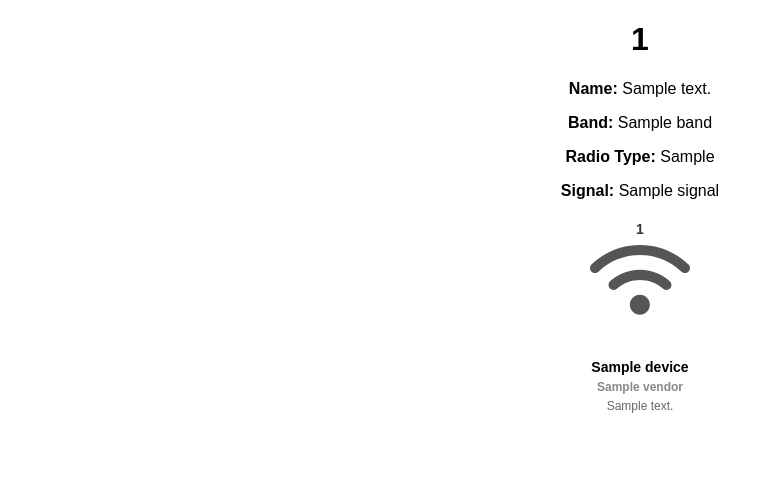
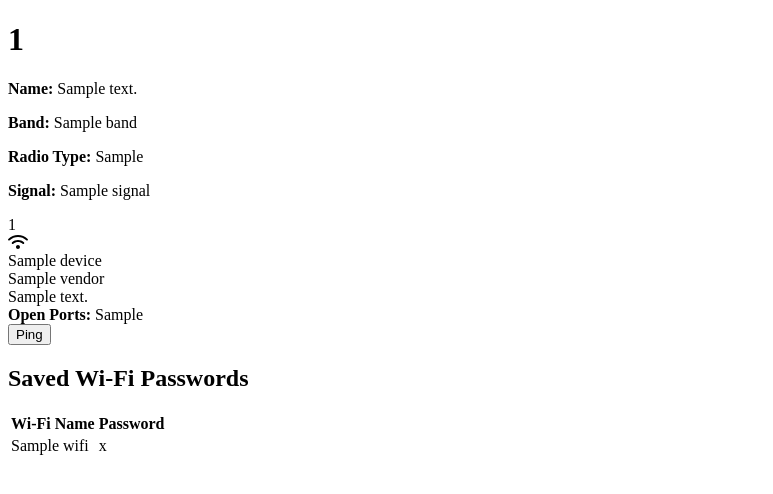
Before and after one commit to smarkitan/wifi, a Flask app: template templates/index.html in a window 1280 px wide. Shown: the top 494 px of the page, without its empty margins (0-773 px from the left). Run offline with Flask 3, Linux system fonts and the light colour scheme; the template is opened without the code that fills it: most values are stand-ins (such as "Sample title", 1, 10 or a date in 2020).

Commit message:
Update index.html

```diff
--- a/templates/index.html
+++ b/templates/index.html
@@ -5,58 +5,7 @@
     <meta name="viewport" content="width=device-width, initial-scale=1.0">
     <title>ARP Scan Results</title>
     <script src="https://cdnjs.cloudflare.com/ajax/libs/font-awesome/6.0.0-beta3/js/all.min.js" crossorigin="anonymous"></script>
-    <style>
-        body {
-            font-family: Arial, sans-serif;
-            text-align: center;
-            margin: 20px;
-        }
-        .network-container {
-            position: relative;
-            display: inline-block;
-            margin: 0 auto;
-        }
-        .router {
-            font-size: 80px;
-            color: #555;
-        }
-        .vendor-name {
-            margin-top: 5px;
-            font-size: 14px;
-            font-weight: bold;
-            color: #333;
-        }
-        .devices {
-            display: flex;
-            justify-content: center;
-            margin-top: 20px;
-            gap: 50px;
-            position: relative;
-        }
-        .device {
-            position: relative;
-            text-align: center;
-        }
-        .device i {
-            font-size: 50px;
-            color: #777;
-        }
-        .device .device-name {
-            margin-top: 10px;
-            font-size: 14px;
-            font-weight: bold;
-        }
-        .device .vendor-name {
-            margin-top: 5px;
-            font-size: 12px;
-            color: #888;
-        }
-        .device .ip-address {
-            margin-top: 5px;
-            font-size: 12px;
-            color: #666;
-        }
-    </style>
+    <link rel="stylesheet" href="app.css"> <!-- Include fișierul CSS -->
 </head>
 <body>
     <h1>{{ wifi_details['SSID'] }}</h1>
@@ -70,17 +19,77 @@
             <div class="vendor-name">{{ wifi_details['SSID'] }}</div>
             <i class="fa-solid fa-wifi"></i>
         </div>
+
         <div class="devices">
             {% for device in devices %}
             <div class="device">
-                <div class="line"></div>
                 <i class="{{ device.icon_class }}"></i>
                 <div class="device-name">{{ device.hostname }}</div>
                 <div class="vendor-name">{{ device.vendor }}</div>
                 <div class="ip-address">{{ device.ip_address }}</div>
+                <div class="open-ports">
+                    <strong>Open Ports:</strong>
+                    {% if device.open_ports %}
+                        {{ device.open_ports | join(", ") }}
+                    {% else %}
+                        None
+                    {% endif %}
+                </div>
+                <button class="ping-button" onclick="pingDevice('{{ device.ip_address }}', this)">Ping</button>
+                <div class="ping-result" id="ping-result-{{ loop.index }}"></div>
             </div>
             {% endfor %}
         </div>
     </div>
+
+    <div class="wifi-passwords">
+        <h2>Saved Wi-Fi Passwords</h2>
+        <table>
+            <thead>
+                <tr>
+                    <th>Wi-Fi Name</th>
+                    <th>Password</th>
+                </tr>
+            </thead>
+            <tbody>
+                {% for wifi in wifi_passwords %}
+                <tr>
+                    <td>{{ wifi.Name }}</td>
+                    <td>{{ wifi.Password }}</td>
+                </tr>
+                {% endfor %}
+            </tbody>
+        </table>
+    </div>
+
+    <script>
+        function pingDevice(ip, button) {
+            const resultDiv = button.nextElementSibling;
+            resultDiv.textContent = "Pinging...";
+            button.disabled = true;
+
+            fetch('/ping', {
+                method: 'POST',
+                headers: {
+                    'Content-Type': 'application/json'
+                },
+                body: JSON.stringify({ ip })
+            })
+            .then(response => response.json())
+            .then(data => {
+                if (data.output) {
+                    resultDiv.textContent = data.output;
+                } else {
+                    resultDiv.textContent = "Ping failed: " + (data.error || "Unknown error");
+                }
+            })
+            .catch(error => {
+                resultDiv.textContent = "Error: " + error.message;
+            })
+            .finally(() => {
+                button.disabled = false;
+            });
+        }
+    </script>
 </body>
 </html>
```
